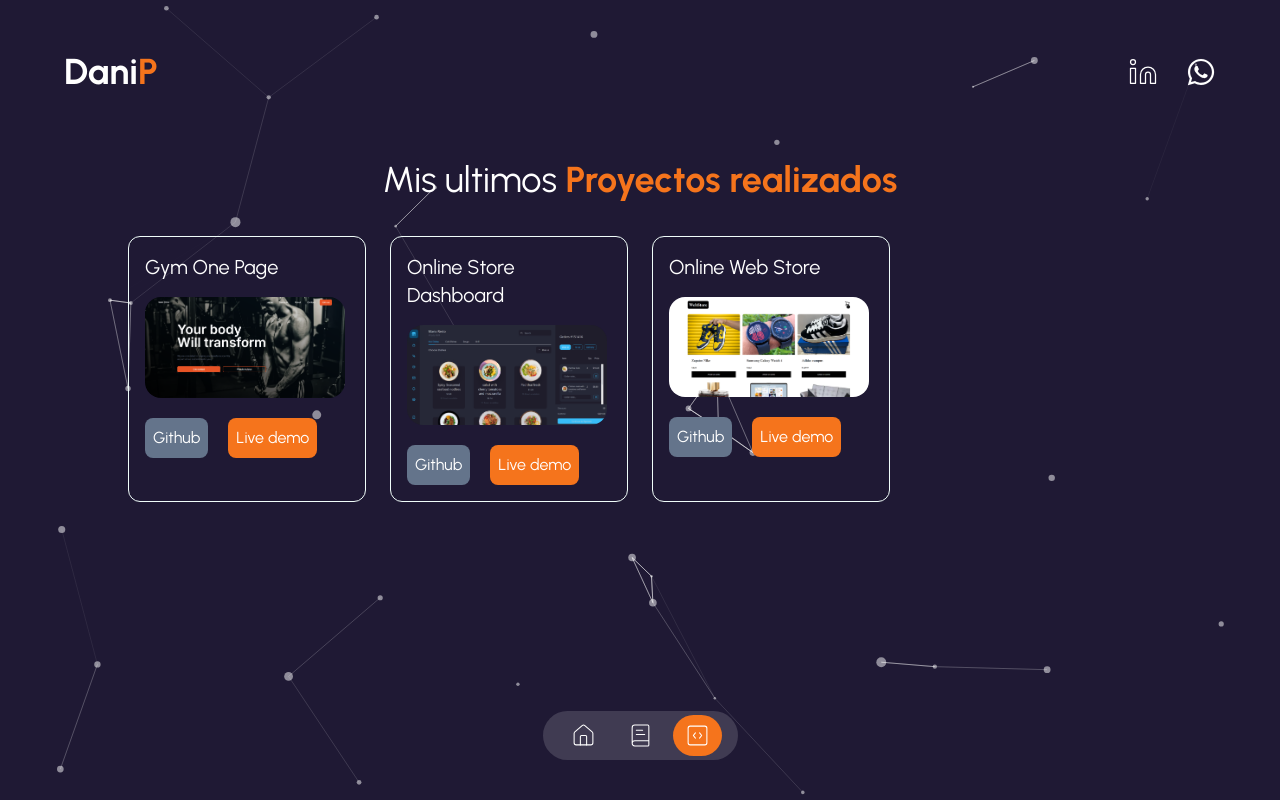
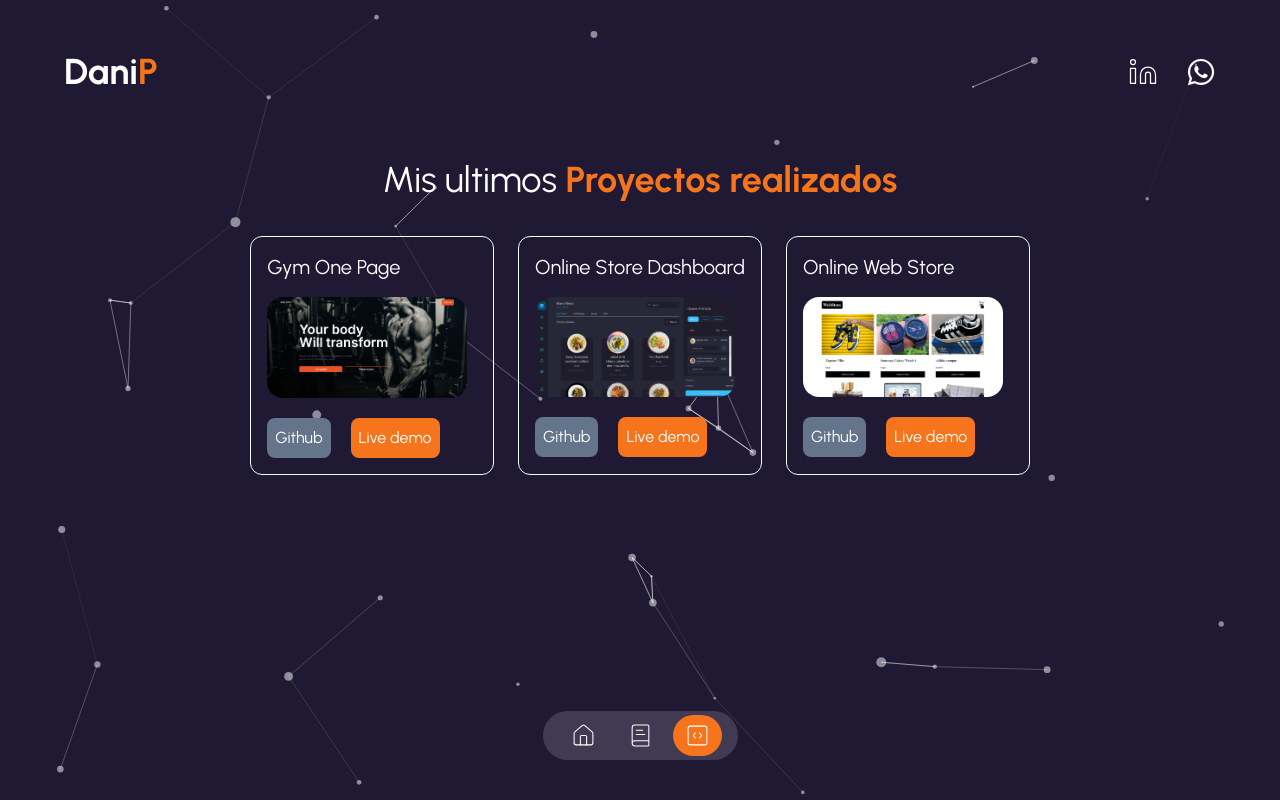
Before and after one commit to daniperr0/Landing-Page, a Next.js app: page /portfolio in a window 1280 px wide. Built offline with nearby package versions, Linux system fonts and the light colour scheme.

Commit message:
Update page.tsx

```diff
--- a/app/(routes)/portfolio/page.tsx
+++ b/app/(routes)/portfolio/page.tsx
@@ -17,7 +17,7 @@ const PortfolioPage = () => {
                         </span>
                 </h1>
 
-                <div className="relative z-10 grid max-w-5xl gap-6 mx-auto mt-4 md:grid-cols-4 ">
+                <div className="relative z-10 grid max-w-5xl gap-6 mx-auto mt-4 md:grid-cols-3 ">
                     {dataPortfolio.map((data)=> (
                         <PortfolioBox key={data.id} data={data}/>
 
```
